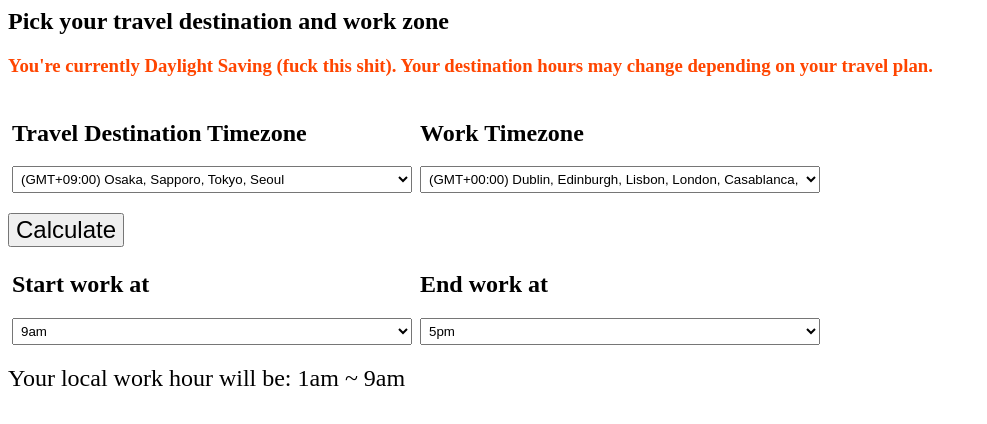
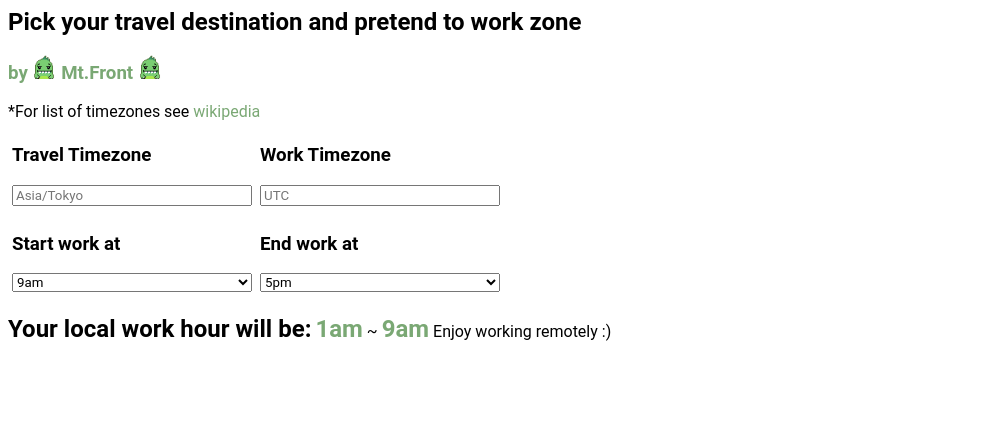
Before and after one commit to mtfront/digitalnomad-timezone, a plain HTML site: page index.html in a window 1280 px wide. Shown: the whole page, without its empty margins (0-987 px from the left). Drawn offline with Linux system fonts and the light colour scheme.

Commit message:
fix everything

```diff
--- a/index.html
+++ b/index.html
@@ -1,7 +1,9 @@
 <!-- Code from https://stackoverflow.com/questions/39263321/javascript-get-html-timezone-dropdown -->
 <style>
-    select {
-        width: 400px;
+    html * {
+        font-family: roboto,sans-serif;
+    }
+    datalist {
         padding: 4px;
     }
 
@@ -10,8 +12,9 @@
         font-size: 24px;
     }
 
-    .hint {
-        color: orangered;
+    a {
+        color: #7AA874;
+        text-decoration: none;
     }
 
     .container {
@@ -20,7 +23,7 @@
     }
 
     .dropdown {
-        width: 400px;
+        width: 240px;
         display: flex;
         flex-direction: column;
         padding: 4px;
@@ -29,86 +32,22 @@
     .time {
         font-size: 24px;
         margin-top: 16px;
+        color:#7AA874;
+        font-weight: bold;
     }
+
+    .inlineHeader {
+        display: inline;
+    }
+
 </style>
 <script>
-
-let timezones = [
-    {"label":"(GMT-12:00) International Date Line West","value":-12},
-    {"label":"(GMT-11:00) Midway Island, Samoa","value":-11},
-    {"label":"(GMT-10:00) Hawaii","value":-10},
-    {"label":"(GMT-09:00) Alaska","value":-9},
-    {"label":"(GMT-08:00) Pacific Time (US & Canada), Tijuana, Baja California","value":-8},
-    {"label":"(GMT-07:00) Arizona, Mountain Time (US & Canada)","value":-7},
-    {"label":"(GMT-06:00) Central Time (US & Canada)","value":-6},
-    {"label":"(GMT-05:00) Eastern Time (US & Canada), Bogota, Lima, Quito, Rio Branco","value":-5},
-    {"label":"(GMT-04:00) Atlantic Time (Canada), Caracas, La Paz, Manaus, Santiago","value":-4},
-    {"label":"(GMT-03:30) Newfoundland","value":-3.5},
-    {"label":"(GMT-03:00) Brasilia, Buenos Aires, Georgetown, Greenland, Montevideo","value":-3},
-    {"label":"(GMT-02:00) Mid-Atlantic","value":-2},
-    {"label":"(GMT-01:00) Cape Verde Is. Azores","value":-1},
-    {"label":"(GMT+00:00) Dublin, Edinburgh, Lisbon, London, Casablanca, Monrovia, Reykjavik","value":0},
-    {"label":"(GMT+01:00) Amsterdam, Berlin, Rome, Stockholm, Vienna,, Budapest, Prague, Brussels, Copenhagen, Madrid, Paris","value":1},
-    {"label":"(GMT+02:00) Athens, Bucharest, Istanbul","value":2},
-    {"label":"(GMT+03:00) Moscow, St. Petersburg, Kuwait, Riyadh, Baghdad","value":3},
-    {"label":"(GMT+04:00) Abu Dhabi, Muscat","value":4},
-    {"label":"(GMT+04:30) Kabul","value":4.5},
-    {"label":"(GMT+05:00) Islamabad, Karachi, Tashkent, Yekaterinburg","value":5},
-    {"label":"(GMT+05:30) Chennai, Kolkata, Mumbai, New Delhi, Sri Jayawardenapura","value":5.5},
-    {"label":"(GMT+05:45) Kathmandu","value":5.75},
-    {"label":"(GMT+06:00) Astana, Dhakam, Almaty, Novosibirsk","value":6},
-    {"label":"(GMT+06:30) Yangon (Rangoon)","value":6.5},
-    {"label":"(GMT+07:00) Bangkok, Hanoi, Jakarta, Krasnoyarsk","value":7},
-    {"label":"(GMT+08:00) Beijing, Taipei, Hong Kong, Urumqi, Kuala Lumpur, Singapore","value":8},
-    {"label":"(GMT+09:00) Osaka, Sapporo, Tokyo, Seoul","value":9},
-    {"label":"(GMT+09:30) Adelaide, Darwin","value":9.5},
-    {"label":"(GMT+10:00) Brisbane, Canberra, Melbourne, Sydney, Hobart, Gua, Vladivostok","value":10},
-    {"label":"(GMT+11:00) Magadan, Solomon Is., New Caledonia","value":11},
-    {"label":"(GMT+12:00) Auckland, Wellington, Fiji, Kamchatka, Marshall Is.","value":12},
-    {"label":"(GMT+13:00) Nuku'alofa","value":13}
-]
-
-let dstTimezones = [
-    {"label":"(GMT-12:00) International Date Line West","value":-12},
-    {"label":"(GMT-11:00) Midway Island, Samoa","value":-11},
-    {"label":"(GMT-10:00) Hawaii","value":-10},
-    {"label":"(GMT-08:00) Alaska","value":-8},
-    {"label":"(GMT-07:00) Pacific Time (US & Canada)","value":-7},
-    {"label":"(GMT-06:00) Arizona, Mountain Time (US & Canada)","value":-6},
-    {"label":"(GMT-05:00) Central Time (US & Canada)","value":-5},
-    {"label":"(GMT-04:00) Eastern Time (US & Canada)","value":-4},
-    {"label":"(GMT-04:00) Atlantic Time (Canada)","value":-4},
-    {"label":"(GMT-03:30) Newfoundland","value":-3.5},
-    {"label":"(GMT-03:00) Brasilia, Buenos Aires, Georgetown, Greenland, Montevideo","value":-3},
-    {"label":"(GMT-02:00) Mid-Atlantic","value":-2},
-    {"label":"(GMT-01:00) Cape Verde Is. Azores","value":-1},
-    {"label":"(GMT+00:00) Dublin, Edinburgh, Lisbon, London, Casablanca, Monrovia, Reykjavik","value":0},
-    {"label":"(GMT+01:00) Amsterdam, Berlin, Rome, Stockholm, Vienna,, Budapest, Prague, Brussels, Copenhagen, Madrid, Paris","value":1},
-    {"label":"(GMT+02:00) Athens, Bucharest, Istanbul","value":2},
-    {"label":"(GMT+03:00) Moscow, St. Petersburg, Kuwait, Riyadh, Baghdad","value":3},
-    {"label":"(GMT+04:00) Abu Dhabi, Muscat","value":4},
-    {"label":"(GMT+04:30) Kabul","value":4.5},
-    {"label":"(GMT+05:00) Islamabad, Karachi, Tashkent, Yekaterinburg","value":5},
-    {"label":"(GMT+05:30) Chennai, Kolkata, Mumbai, New Delhi, Sri Jayawardenapura","value":5.5},
-    {"label":"(GMT+05:45) Kathmandu","value":5.75},
-    {"label":"(GMT+06:00) Astana, Dhakam, Almaty, Novosibirsk","value":6},
-    {"label":"(GMT+06:30) Yangon (Rangoon)","value":6.5},
-    {"label":"(GMT+07:00) Bangkok, Hanoi, Jakarta, Krasnoyarsk","value":7},
-    {"label":"(GMT+08:00) Beijing, Taipei, Hong Kong, Urumqi, Kuala Lumpur, Singapore","value":8},
-    {"label":"(GMT+09:00) Osaka, Sapporo, Tokyo, Seoul","value":9},
-    {"label":"(GMT+09:30) Adelaide, Darwin","value":9.5},
-    {"label":"(GMT+10:00) Brisbane, Canberra, Melbourne, Sydney, Hobart, Gua, Vladivostok","value":10},
-    {"label":"(GMT+11:00) Magadan, Solomon Is., New Caledonia","value":11},
-    {"label":"(GMT+12:00) Auckland, Wellington, Fiji, Kamchatka, Marshall Is.","value":12},
-    {"label":"(GMT+13:00) Nuku'alofa","value":13}
-]
-
 
 let times = [
     {"label": "0am", value: 0},
     {"label": "1am", value: 1},
     {"label": "2am", value: 2},
-    {"label": "3am", value: 4},
+    {"label": "3am", value: 3},
     {"label": "4am", value: 4},
     {"label": "5am", value: 5},
     {"label": "6am", value: 6},
@@ -131,6 +70,9 @@ let times = [
     {"label": "11pm", value: 23},
 ]
 
+const TIMEZONES = Intl.supportedValuesOf('timeZone');
+let workInputValue, desInputValue, startInputValue, endInputValue;
+
 function isDST() {
     const d = new Date();
     let jan = new Date(d.getFullYear(), 0, 1).getTimezoneOffset();
@@ -139,78 +81,102 @@ function isDST() {
 }
 
 function init(){
-    const defaultWorkTimezoneInt = 0 - (new Date().getTimezoneOffset() / 60);
     const des = document.getElementById("destination"),
          work = document.getElementById("workzone");
+         workinput = document.getElementById("workInput");
+         desInput = document.getElementById("desInput");
+         startInput = document.getElementById("start");
+         endInput = document.getElementById("end");
 
-    const tz = isDST() ? dstTimezones : timezones;
+    workinput.placeholder = Intl.DateTimeFormat().resolvedOptions().timeZone;
+    workInputValue = workinput.placeholder;
+    desInputValue = 'Asia/Tokyo';
+    startInputValue = 9;
+    endInputValue = 17;
 
-    for (var i = 0; i < timezones.length; i++){
-        insertOption(tz[i], des, tz[i].value == 9);   // default to tokyo
-        insertOption(tz[i], work, tz[i].value == defaultWorkTimezoneInt); // default to current
+    for (var i = 0; i < TIMEZONES.length; i++){
+        insertOption(TIMEZONES[i], des, false);
+        insertOption(TIMEZONES[i], work, false);
      }
 
-     const startWork = document.getElementById("start"),
-        endWork = document.getElementById("end");
-
     for (var i = 0; i < times.length; i++) {
-        insertOption(times[i], startWork, i == 9);
-        insertOption(times[i], endWork, i == 17);
+        insertOption(times[i], startInput, i == 9);
+        insertOption(times[i], endInput, i == 17);
     }
-
-    const hint = document.getElementById("hint");
-    hint.textContent = "You're currently " + (isDST() ? "in " : "") + "Daylight Saving (fuck this shit). Your destination hours may change depending on your travel plan."
+    workInput.oninput = (i) => {workInputValue = i.target.value; calculate();};
+    desInput.oninput = (i) => {desInputValue = i.target.value; calculate();};
+    startInput.addEventListener("change", (i) => {startInputValue = i.target.value; calculate()})
+    endInput.addEventListener("change", (i) => {endInputValue = i.target.value; calculate()})
 }
 
-function insertOption(object, select, selected) {
+function insertOption(object, root, selected) {
     const option = document.createElement("option");
-    option.text = object.label;
-    option.value = object.value;
-    option.selected = selected;
-    select.add(option);
+    if (root.nodeName == "DATALIST") {
+        option.value = object;
+        root.appendChild(option);
+    } else if (root.nodeName == "SELECT") {
+        option.value = object.value;
+        option.text = object.label;
+        root.add(option);
+        option.selected = selected;
+    }
 }
 
+// https://stackoverflow.com/questions/10087819/convert-date-to-another-timezone-in-javascript
+function convertTZ(date, tzString) {
+    if (TIMEZONES.includes(tzString)) {
+        return new Date((typeof date === "string" ? new Date(date) : date).toLocaleString("en-US", {timeZone: tzString}));
+    }
+    return null;
+}
+
+
 function calculate() {
-    const des = document.getElementById("destination").value,
-        work = document.getElementById("workzone").value;
-        start = document.getElementById("start").value;
-        end = document.getElementById("end").value;
-    const diff = des - work;
-    const desStartInt = (start + diff) % 23,
-        desEndInt = (end + diff) % 23;
     const desStart = document.getElementById("desStart"),
         desEnd = document.getElementById("desEnd");
-    console.log({des, work, start, end, diff});
-    desStart.textContent = times.find((time, value) => time.value == desStartInt).label;
-    desEnd.textContent = times.find((time, value) => time.value == desEndInt).label;
+
+    const now = new Date();
+    const workDate = convertTZ(now, workInputValue);
+    const desDate = convertTZ(now, desInputValue);
+    if (workDate == null || desDate == null) {
+        return;
+    }
+    const diff = workDate.getHours() - desDate.getHours();
+    const desStartHour = (startInputValue - diff + 24) % 24;
+    const desEndHour = (endInputValue - diff + 24) % 24;
+    desStart.textContent = times.find((t) => t.value == desStartHour).label;
+    desEnd.textContent = times.find((t) => t.value == desEndHour).label;
 }
 
 </script>
 <body onload="init();">
-    <h2>Pick your travel destination and work zone</h2>
-    <h3 class="hint" id="hint"></h3>
+    <h2 class="inlineHeader">Pick your travel destination and pretend to work zone</h2>
+    <a href="blog.douchi.space" target="_blank"><h3>by <img src="dino.gif" width="24"/> Mt.Front <img src="dino.gif" width="24"/></h3></a>
+    *For list of timezones see <a href="https://en.wikipedia.org/wiki/List_of_tz_database_time_zones" target="_blank">wikipedia</a>
     <div class="container">
         <div class="dropdown">
-            <h2>Travel Destination Timezone</h2>
-            <select id="destination"></select>
+            <h3>Travel Timezone</h3>
+            <datalist id="destination"></datalist>
+            <input id="desInput" autocomplete="on" list="destination" placeholder="Asia/Tokyo" />
         </div>
         <div class="dropdown">
-            <h2>Work Timezone</h2>
-            <select id="workzone"></select>
+            <h3>Work Timezone</h3>
+            <datalist id="workzone"></datalist>
+            <input id="workInput" autocomplete="on" list="workzone" />
         </div>
     </div>
-    <button onclick="calculate();">Calculate</button>
     <div class="container">
         <div class="dropdown">
-            <h2>Start work at</h2>
-            <select id="start"></select>
+            <h3>Start work at</h3>
+            <select id="start" ></select>
         </div>
         <div class="dropdown">
-            <h2>End work at</h2>
-            <select id="end"></select>
+            <h3>End work at</h3>
+            <select id="end" ></select>
         </div>
     </div>
-    <div class="time">
-        Your local work hour will be: <label id="desStart">1am</label> ~ <label id="desEnd">9am</label>
-    </div>
+    <br />
+    <h2 class="inlineHeader">Your local work hour will be:</h2>
+    <label class="time" id="desStart">1am</label> ~ <label class="time" id="desEnd">9am</label>
+    Enjoy working remotely :)
 </body>
```
Also changed, not shown: dino.gif (added).
